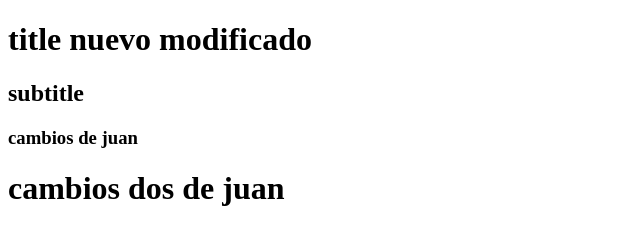
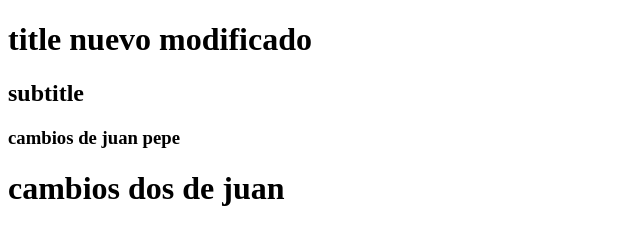
Before and after one commit to junortiz/Hello-git, a plain HTML site: page index.html in a window 1280 px wide. Shown: the top 226 px of the page, 0-640 px from the left. Drawn offline with Linux system fonts and the light colour scheme.

Commit message:
cambio de juan pepe title h1

```diff
--- a/index.html
+++ b/index.html
@@ -8,7 +8,7 @@
 <body>
     <h1>title nuevo modificado</h1>
     <h2>subtitle</h2>
-    <h3>cambios de juan</h3>
+    <h3>cambios de juan pepe</h3>
     <h1>cambios dos de juan</h1>
     <h2>cambios tres de pepe</h2>
 </body>
```
